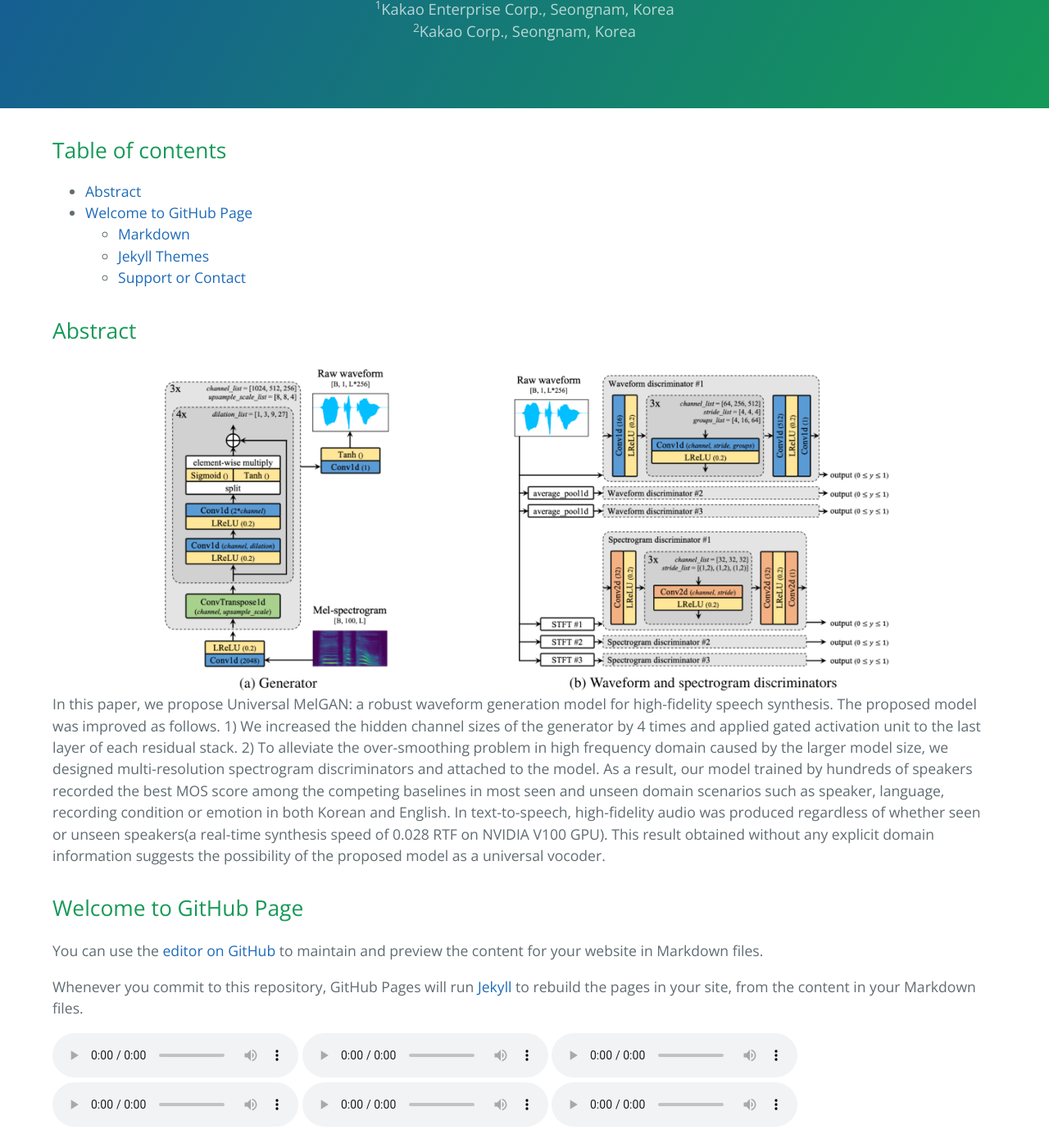
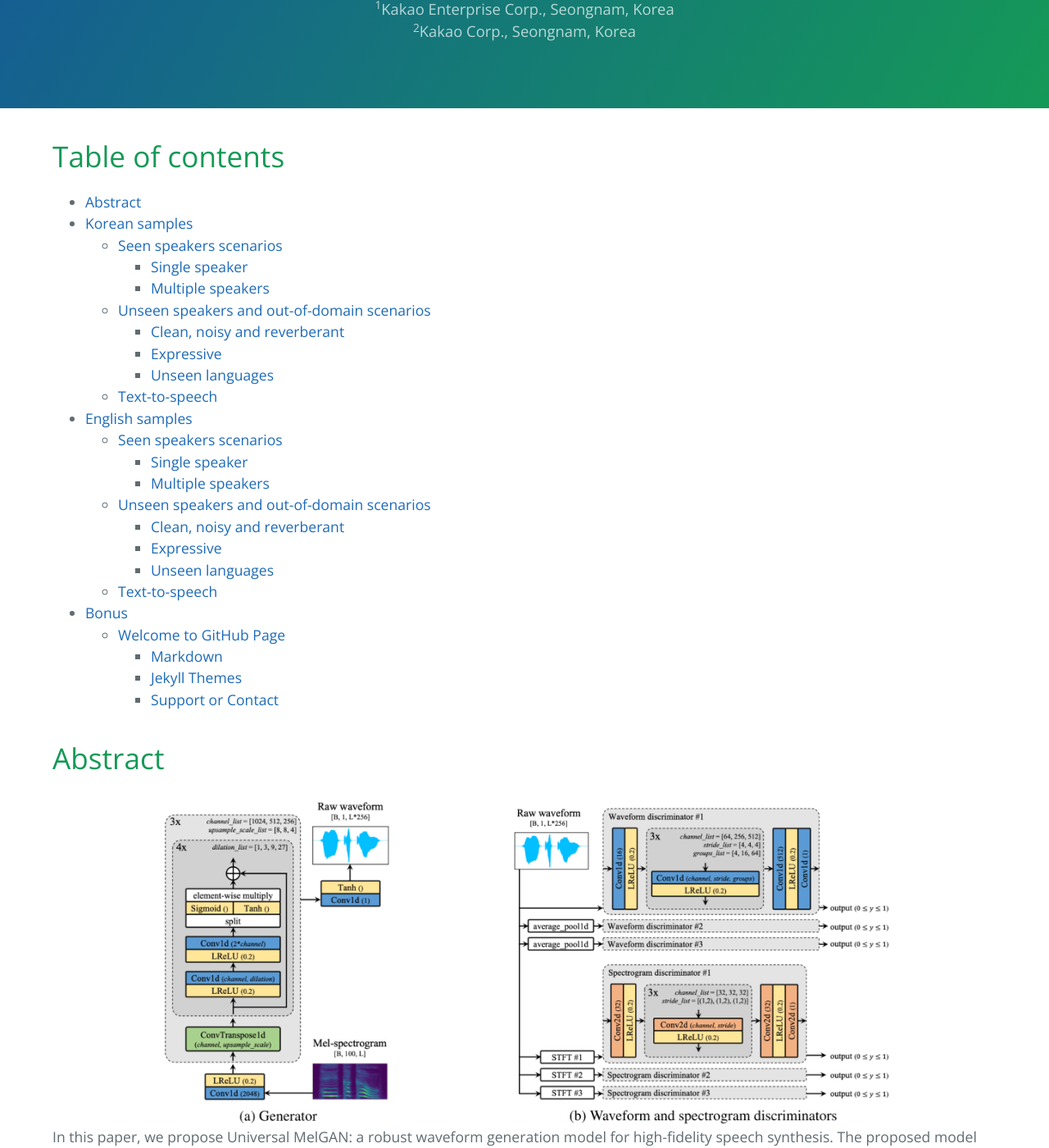
Before and after one commit to kallavinka8045/icassp2021, a Jekyll site: the page built from index.md, in a window 1280 px wide and 1400 px high, scrolled down 288 px. Shown: the whole window at 82% size. Built offline with Jekyll 4.4.1, drawn with Linux system fonts in a browser that asks for light colours; our own code applies the rules of GitHub Pages for plain Markdown files; some of the changed text lies outside the part shown.

Commit message:
Update index.md

```diff
--- a/index.md
+++ b/index.md
@@ -1,11 +1,49 @@
-## Table of contents
+# Table of contents
 {:.no_toc}
 * toc
 {:toc}
 
-## Abstract
+# Abstract
 ![Image](figure1.png){: width="80%"}{: .center}
 In this paper, we propose Universal MelGAN: a robust waveform generation model for high-fidelity speech synthesis. The proposed model was improved as follows. 1) We increased the hidden channel sizes of the generator by 4 times and applied gated activation unit to the last layer of each residual stack. 2) To alleviate the over-smoothing problem in high frequency domain caused by the larger model size, we designed multi-resolution spectrogram discriminators and attached to the model. As a result, our model trained by hundreds of speakers recorded the best MOS score among the competing baselines in most seen and unseen domain scenarios such as speaker, language, recording condition or emotion in both Korean and English. In text-to-speech, high-fidelity audio was produced regardless of whether seen or unseen speakers(a real-time synthesis speed of 0.028 RTF on NVIDIA V100 GPU). This result obtained without any explicit domain information suggests the possibility of the proposed model as a universal vocoder.
+
+# Korean samples
+
+## Seen speakers scenarios
+
+### Single speaker
+
+### Multiple speakers
+
+## Unseen speakers and out-of-domain scenarios
+
+### Clean, noisy and reverberant
+
+### Expressive
+
+### Unseen languages
+
+## Text-to-speech
+
+# English samples
+
+## Seen speakers scenarios
+
+### Single speaker
+
+### Multiple speakers
+
+## Unseen speakers and out-of-domain scenarios
+
+### Clean, noisy and reverberant
+
+### Expressive
+
+### Unseen languages
+
+## Text-to-speech
+
+# Bonus
 
 
 ## Welcome to GitHub Page
```
